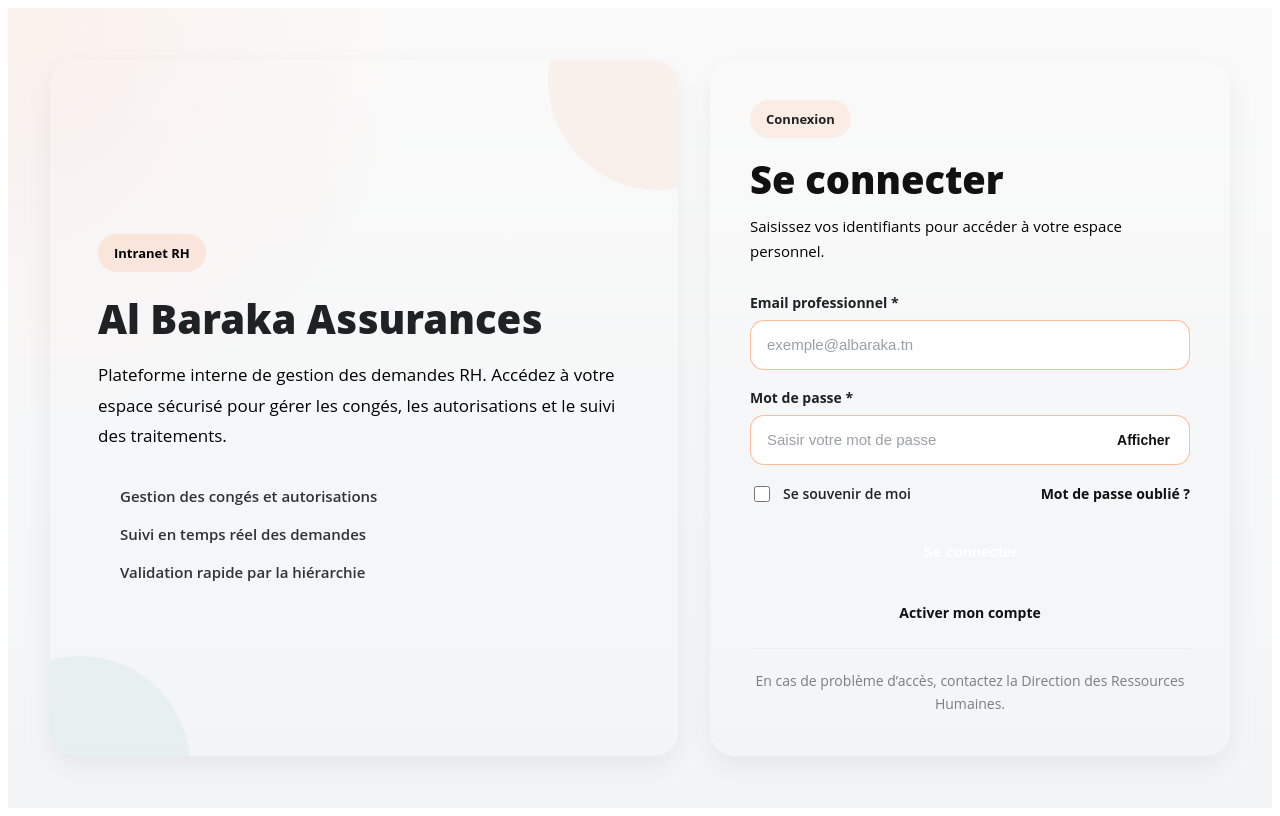
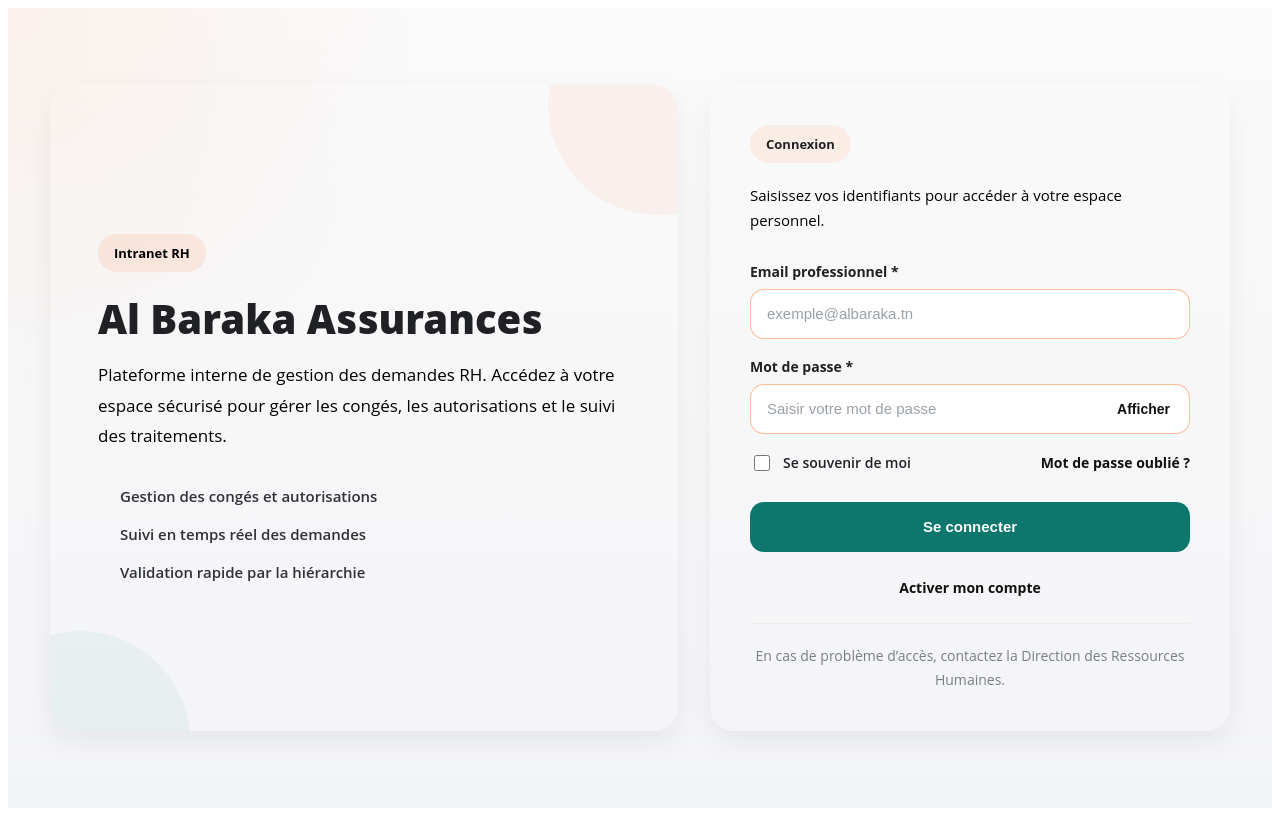
Before and after one commit to kaniamine/rh-management-system, an Angular app in the folder frontend/rh-management-frontend/: page /login in a window 1280 px wide. Built offline with nearby package versions, Linux system fonts and the light colour scheme.

Commit message:
update login

```diff
--- a/frontend/rh-management-frontend/src/app/features/auth/login/login-module.ts
+++ b/frontend/rh-management-frontend/src/app/features/auth/login/login-module.ts
@@ -1,11 +1,15 @@
 import { Component } from '@angular/core';
-import { CommonModule } from '@angular/common';
+import { Router } from '@angular/router';
 
 @Component({
   selector: 'app-login',
-  standalone: true,
-  imports: [CommonModule],
   templateUrl: './login.html',
   styleUrl: './login.css'
 })
-export class LoginModule {}
+export class LoginModule {
+  constructor(private router: Router) {}
+
+  onLogin(): void {
+    this.router.navigate(['/home-employee']);
+  }
+}
--- a/frontend/rh-management-frontend/src/app/features/auth/login/login.css
+++ b/frontend/rh-management-frontend/src/app/features/auth/login/login.css
@@ -285,21 +285,30 @@
 }
 
 .login-btn {
+  width: 100%;
   min-height: 50px;
   border: none;
   border-radius: 14px;
-  background: var(--success);
-  color: #fff;
+  background: #0D776E; /* vert principal */
+  color: #ffffff;
   font-size: 15px;
   font-weight: 700;
   cursor: pointer;
-  transition: 0.2s ease;
-  margin-top: 4px;
+  transition: all 0.2s ease;
+  margin-top: 10px;
 }
 
+/* hover */
 .login-btn:hover {
-  opacity: 0.95;
+  background: #0b665f;
   transform: translateY(-1px);
+  box-shadow: 0 6px 14px rgba(13, 119, 110, 0.25);
+}
+
+/* click */
+.login-btn:active {
+  transform: translateY(0);
+  box-shadow: none;
 }
 
 .activate-link {
--- a/frontend/rh-management-frontend/src/app/features/auth/login/login.html
+++ b/frontend/rh-management-frontend/src/app/features/auth/login/login.html
@@ -32,7 +32,9 @@
     <section class="login-card">
       <div class="form-badge">Connexion</div>
 
-      <h2>Se connecter</h2>
+
+
+
 
       <p class="form-text">
         Saisissez vos identifiants pour accéder à votre espace personnel.
@@ -74,7 +76,9 @@
           </a>
         </div>
 
-        <button type="submit" class="login-btn">Se connecter</button>
+     <button type="button" class="login-btn" (click)="onLogin()">
+  Se connecter
+</button>
 
         <a routerLink="/activate-account" class="activate-link">
           Activer mon compte
```
Also changed, not shown: frontend/rh-management-frontend/src/app/features/auth/login/login.ts (+10 -3 lines).
